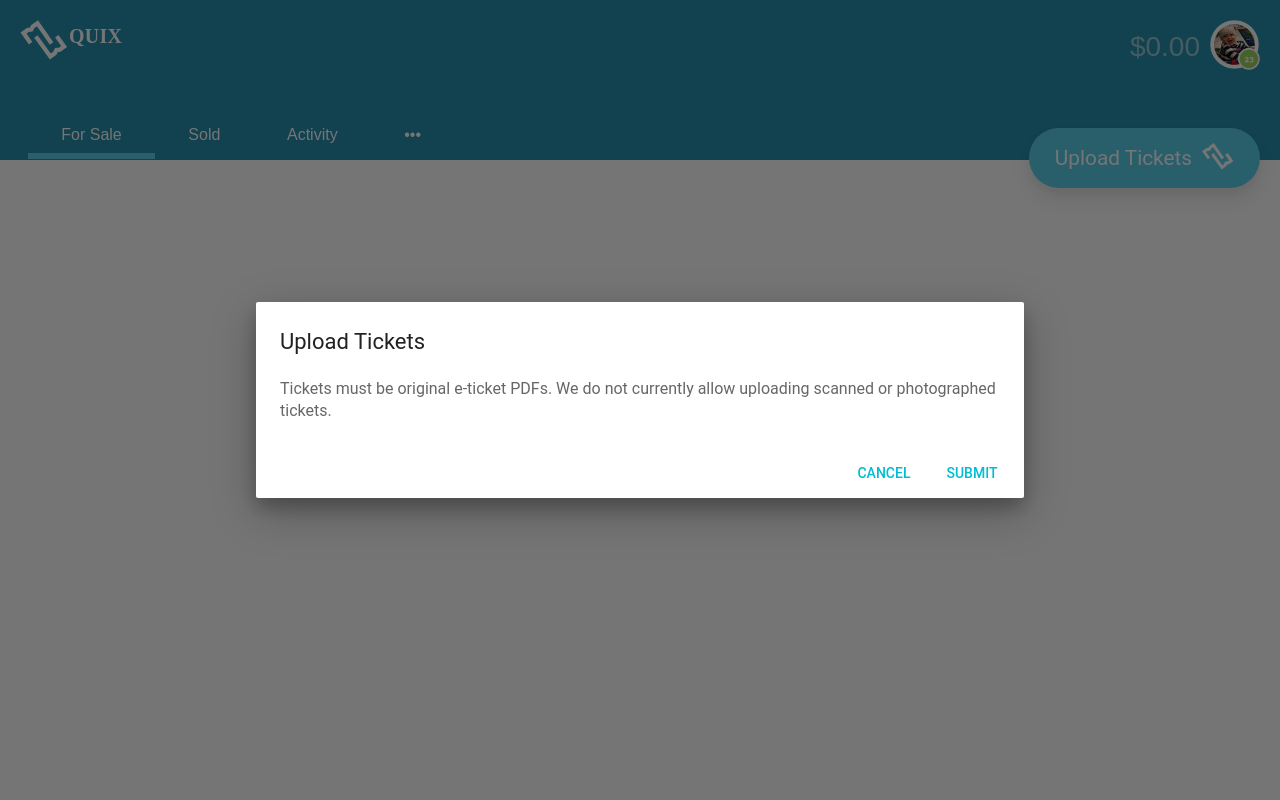
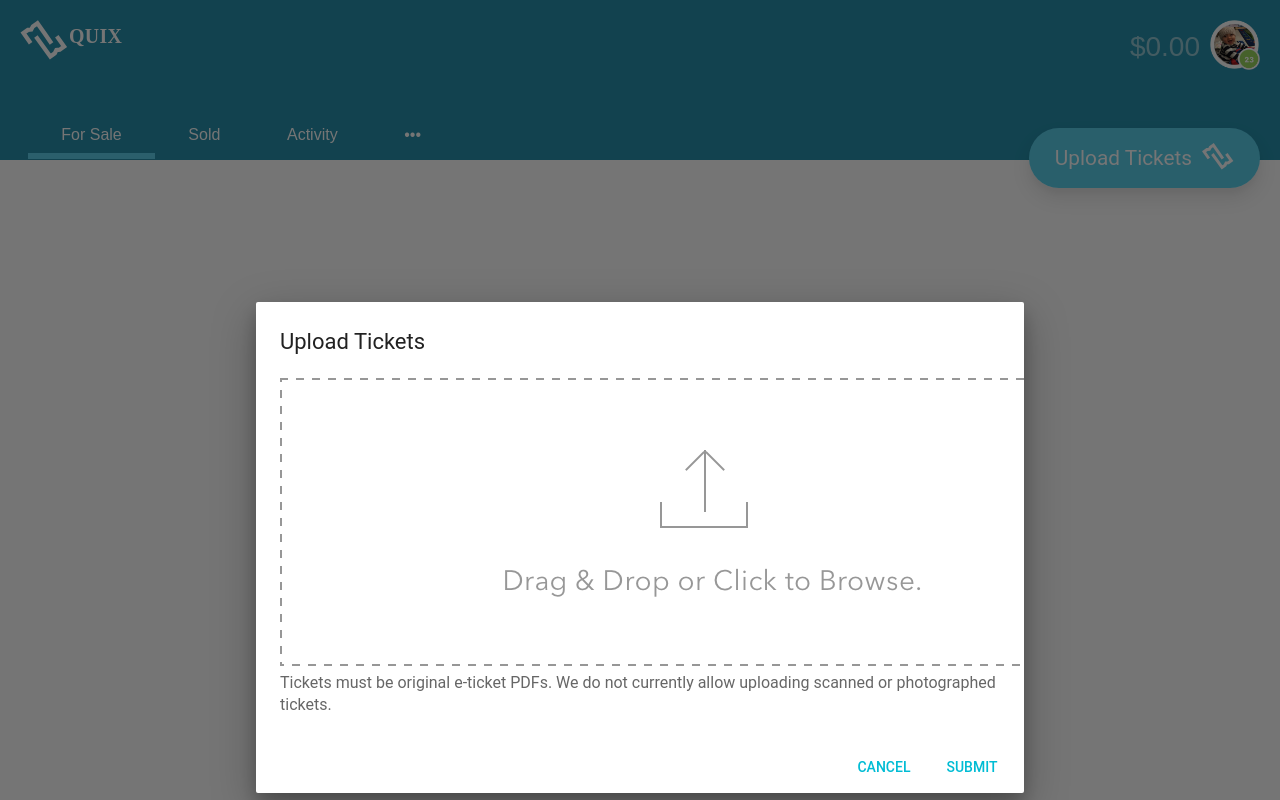
Before and after one commit to super-easyapp/super-easyapp.github.io, a React (Create React App) app: page / in a window 1280 px wide. Both pictures are taken after a click on the link "Upload Tickets". Built offline with nearby package versions, Linux system fonts and the light colour scheme.

Commit message:
Had to add redux again and added drag and drop image

```diff
--- a/package.json
+++ b/package.json
@@ -8,7 +8,8 @@
     "npm-run-all": "^4.1.2",
     "react": "^16.1.1",
     "react-dom": "^16.1.1",
-    "react-scripts": "0.9.5"
+    "react-scripts": "0.9.5",
+    "redux": "^3.7.2"
   },
   "devDependencies": {},
   "scripts": {
--- a/src/components/Dialog.js
+++ b/src/components/Dialog.js
@@ -2,6 +2,8 @@ import React from 'react';
 import Dialog from 'material-ui/Dialog';
 import FlatButton from 'material-ui/FlatButton';
 import iconbutton from '../images/iconbutton.svg';
+import DragAndDrop from '../images/DragAndDrop.png';
+
 
 /**
  * Dialog with action buttons. The actions are passed in as an array of React objects,
@@ -53,7 +55,10 @@ export default class DialogExampleSimple extends React.Component {
                     open={this.state.open}
                     onRequestClose={this.handleClose}
                 >
-                    Tickets must be original e-ticket PDFs. We do not currently allow uploading scanned or photographed tickets.
+                    <img src={DragAndDrop} className="DragAndDrop" alt="DragAndDrop" />
+                    <span>
+                        Tickets must be original e-ticket PDFs. We do not currently allow uploading scanned or photographed tickets.
+                    </span>
                 </Dialog>
             </div>
         );
```
Also changed, not shown: src/images/DragAndDrop.png (added), src/images/quixIcon-color.svg (added), 14 other files (tests, documents, lock files or other folders).
